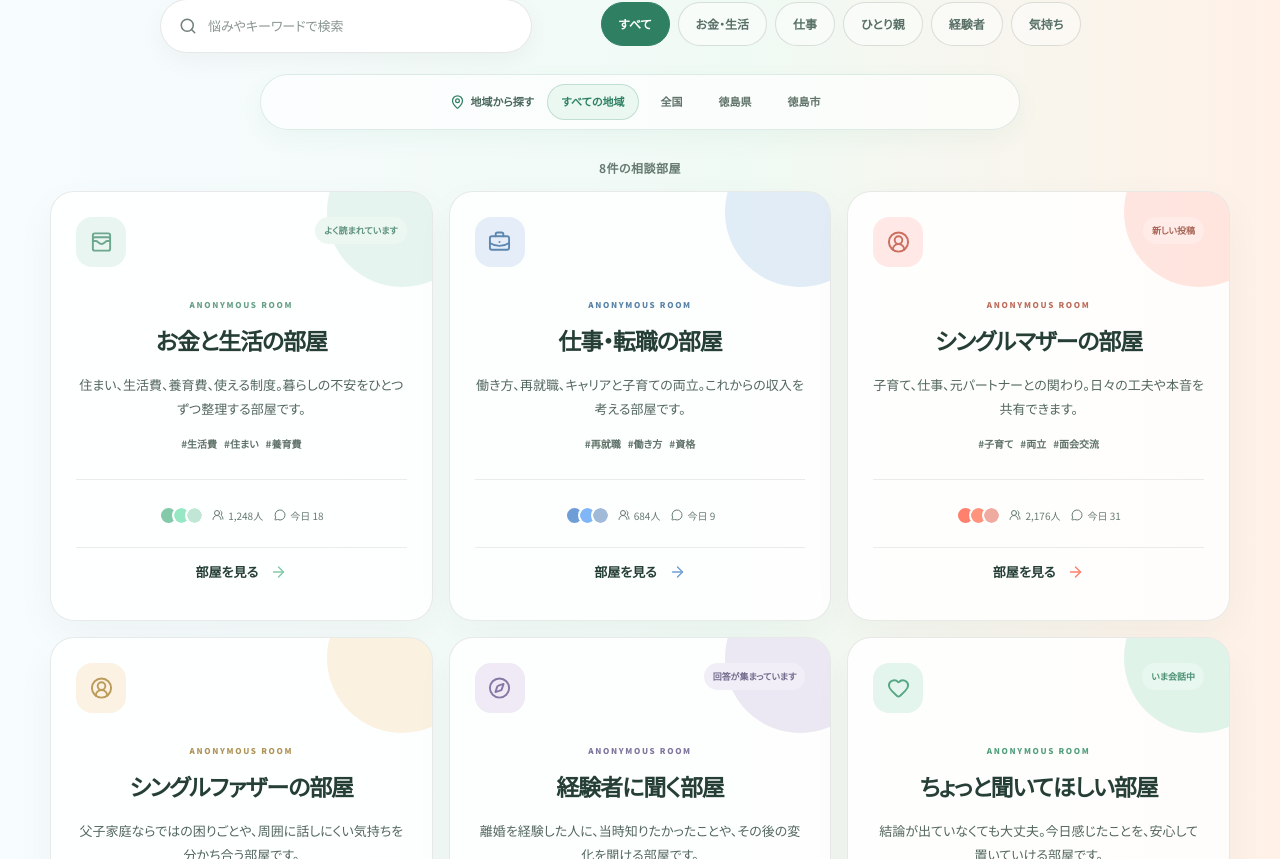
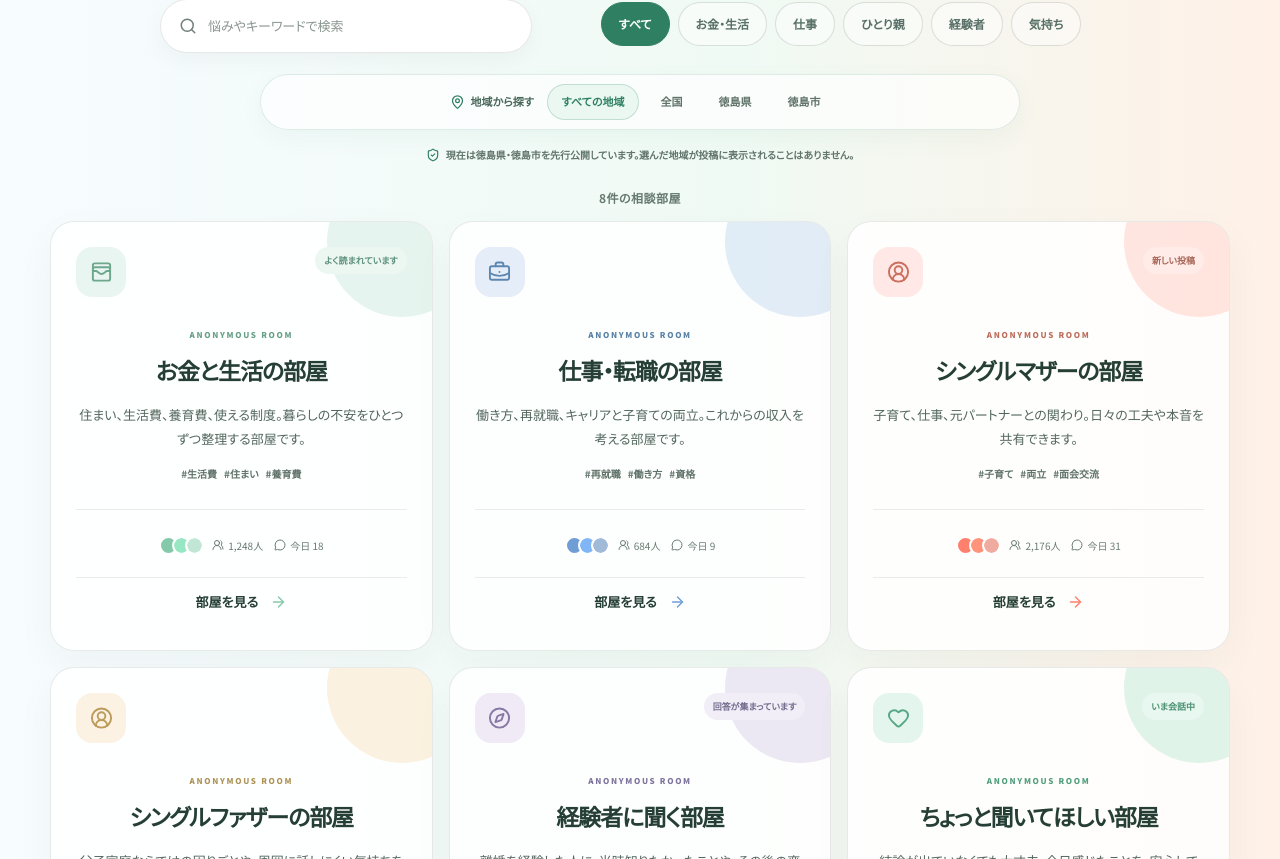
Before and after one commit to 252595tana-alt/rikon-community, a Next.js app: page / in a window 1280 px wide. Shown: the part 1236-2095 px from the top of the page. Built offline with nearby package versions, Linux system fonts and the light colour scheme; no server answers.

Commit message:
Clarify regional room privacy and filter state

```diff
--- a/src/app/globals.css
+++ b/src/app/globals.css
@@ -150,6 +150,8 @@ svg { flex: 0 0 auto; }
 .region-chips button { flex: 0 0 auto; min-height: 36px; padding: 0 14px; border: 1px solid transparent; border-radius: 999px; background: transparent; color: #60736a; font-size: 11px; font-weight: 750; cursor: pointer; transition: background .2s, color .2s, border-color .2s; }
 .region-chips button:hover { background: var(--mint-pale); color: var(--mint-deep); }
 .region-chips button.is-active { border-color: rgba(47,128,99,.22); background: var(--mint-pale); color: var(--mint-deep); }
+.region-filter-note { width: min(760px, 100%); margin: -15px auto 21px; display: flex; align-items: center; justify-content: center; gap: 6px; color: #61756c; font-size: 10px; font-weight: 650; line-height: 1.7; text-align: center; }
+.region-filter-note svg { width: 14px; color: var(--mint-deep); }
 .results-count { margin: 0 0 13px; color: #667a71; font-size: 12px; font-weight: 700; letter-spacing: .04em; text-align: center; }
 .room-grid { display: grid; grid-template-columns: repeat(3, 1fr); gap: 16px; }
 .room-card { --room-accent: #84c9aa; position: relative; min-height: 430px; padding: 25px; display: flex; flex-direction: column; overflow: hidden; background: rgba(255,255,255,.84); border: 1px solid rgba(10,23,19,.09); border-radius: 24px; box-shadow: 0 14px 40px rgba(13,51,37,.04); cursor: pointer; transition: transform .25s, box-shadow .25s; }
@@ -408,6 +410,7 @@ svg { flex: 0 0 auto; }
   .filter-chips { justify-content: flex-start; margin-inline: -16px; padding-inline: 16px; }
   .region-filter { width: 100%; margin-top: -4px; justify-content: flex-start; overflow: hidden; border-radius: 18px; }
   .region-chips { justify-content: flex-start; }
+  .region-filter-note { justify-content: flex-start; text-align: left; }
   .room-grid { grid-template-columns: 1fr; }
   .room-card { min-height: 390px; }
   .support-bridge__inner { grid-template-columns: 1fr; gap: 45px; }
--- a/src/components/community-explorer.tsx
+++ b/src/components/community-explorer.tsx
@@ -13,6 +13,7 @@ import {
   MapPin,
   MessageCircle,
   Search,
+  ShieldCheck,
   UsersRound,
   WalletCards,
 } from "lucide-react";
@@ -60,6 +61,10 @@ export function CommunityExplorer() {
     });
   }, [category, query, region]);
 
+  const activeCategoryLabel = category === "all" ? "" : filters.find((filter) => filter.value === category)?.label ?? "";
+  const activeRegionLabel = region === "all" ? "" : regionFilters.find((filter) => filter.value === region)?.label ?? "";
+  const resultScope = [activeRegionLabel, activeCategoryLabel].filter(Boolean).join("・");
+
   return (
     <div className="community-explorer">
       <div className="explorer-tools">
@@ -105,7 +110,14 @@ export function CommunityExplorer() {
         </div>
       </div>
 
-      <p className="results-count" aria-live="polite">{visibleRooms.length}件の相談部屋</p>
+      <p className="region-filter-note">
+        <ShieldCheck aria-hidden="true" />
+        現在は徳島県・徳島市を先行公開しています。選んだ地域が投稿に表示されることはありません。
+      </p>
+
+      <p className="results-count" aria-live="polite">
+        {resultScope && <>{resultScope}：</>}{visibleRooms.length}件の相談部屋
+      </p>
       <div className="room-grid">
         {visibleRooms.map((room) => {
           const Icon = iconMap[room.icon];
@@ -114,6 +126,8 @@ export function CommunityExplorer() {
               className={`room-card room-card--${room.accent}`}
               href={`/rooms/${room.slug}`}
               aria-label={`${room.title}を見る`}
+              data-room-region={room.region}
+              data-room-categories={room.categories.join(",")}
               key={room.slug}
             >
               <div className="room-card__header">
```
